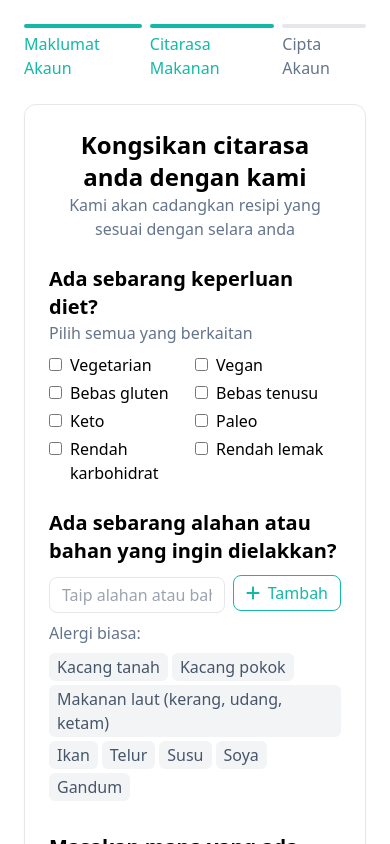
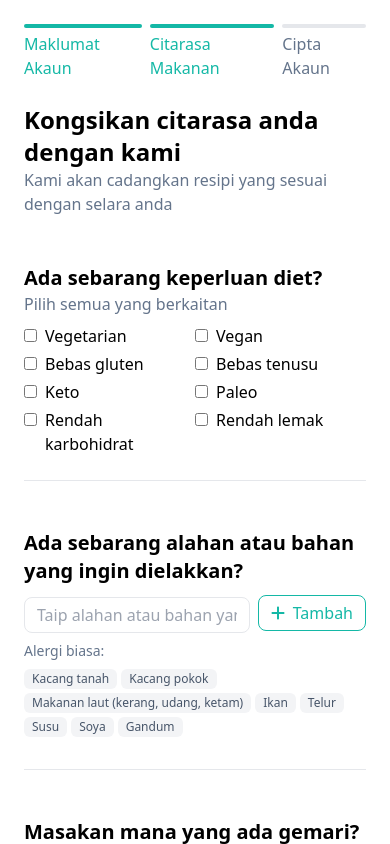
Before and after one commit to rulkimi/dapur-ai, a Vue app in the folder client/: page /signup in a window 390 px wide. Both pictures are taken after a click on the item "Citarasa Makanan". Shown: the top 844 px of the page. Built offline with nearby package versions, Linux system fonts and the light colour scheme.

Commit message:
layout adjustments for food preferences

```diff
--- a/client/src/components/preferences/allergies.vue
+++ b/client/src/components/preferences/allergies.vue
@@ -56,24 +56,24 @@ const removeAllergy = (index: number) => {
     </Button>
   </div>
   <div class="space-y-2">
-    <span class="block text-slate-500">Alergi biasa:</span>
+    <span class="block text-slate-500 text-sm">Alergi biasa:</span>
     <ul class="flex flex-wrap gap-1">
       <li
         v-for="allergy in commonAllergies"
         :key="allergy"
-        class="cursor-pointer rounded-md px-2 py-0.5"
+        class="cursor-pointer rounded-md px-2 py-0.5 text-xs"
         :class="modelValue.includes(allergy) ? 'bg-teal-100 text-teal-500' : 'bg-gray-100 hover:bg-gray-200 text-slate-600'"
         @click="addAllergy(allergy)"
       >
         {{ capitalizeFirstLetter(allergy) }}
       </li>
     </ul>
-    <span v-if="modelValue.length" class="block text-slate-500">Alergi anda:</span>
+    <span v-if="modelValue.length" class="block text-slate-500 text-sm">Alergi anda:</span>
     <ul class="flex flex-wrap gap-1">
       <li
         v-for="(allergy, index) in modelValue"
         :key="allergy"
-        class="bg-gray-100 hover:bg-gray-200 cursor-pointer text-slate-600 rounded-md px-2 py-0.5"
+        class="bg-gray-100 hover:bg-gray-200 cursor-pointer text-slate-600 rounded-md px-2 py-0.5 text-xs"
       >
         {{ capitalizeFirstLetter(allergy) }}
         <font-awesome-icon
--- a/client/src/components/signup/account-information.vue
+++ b/client/src/components/signup/account-information.vue
@@ -9,10 +9,11 @@ const password = ref<string>('')
 </script>
 
 <template>
-  <div class="grid grid-cols-5 gap-2 border-b py-8">
+  <div class="space-y-4">
+    <div class="md:grid md:grid-cols-5 gap-2 border-b py-8 space-y-2 md:space-y-0">
       <div class="col-span-2 font-semibold text-xl">Maklumat Akaun</div>
       <div class="col-span-3 space-y-2">
-      <div class="flex gap-2">
+        <div class="flex flex-col md:flex-row gap-2">
           <FormInput
             class="flex-grow"
             v-model="username"
@@ -49,4 +50,8 @@ const password = ref<string>('')
         </div>
       </div>
     </div>
+    <div class="flex justify-end gap-1">
+      <slot name="footer"></slot>
+    </div>
+  </div>
 </template>
--- a/client/src/components/signup/food-preferences.vue
+++ b/client/src/components/signup/food-preferences.vue
@@ -1,46 +1,50 @@
 <script setup lang="ts">
-import Button from '../../components/button.vue';
-import PreferenceLayout from '../../layouts/preference-layout.vue';
-import Allergies from '../../components/preferences/allergies.vue';
-import DietaryRestrictions from '../../components/preferences/dietary-restrictions.vue';
-import PreferredCuisines from '../../components/preferences/preferred-cuisines.vue';
-import { ref } from 'vue';
-import { useRouter } from 'vue-router';
-import { capitalizeFirstLetter } from '../../utils';
+import Button from "../../components/button.vue";
+import PreferenceLayout from "../../layouts/preference-layout.vue";
+import Allergies from "../../components/preferences/allergies.vue";
+import DietaryRestrictions from "../../components/preferences/dietary-restrictions.vue";
+import PreferredCuisines from "../../components/preferences/preferred-cuisines.vue";
+import { ref } from "vue";
+import { useRouter } from "vue-router";
+import { capitalizeFirstLetter } from "../../utils";
 
 const dietaryRestrictions = ref<string[]>([]);
 const preferredCuisines = ref<string[]>([]);
-const allergies = ref<string[]>([])
+const allergies = ref<string[]>([]);
 
 interface PreferredSpice {
-  name: string
-  description: string
+  name: string;
+  description: string;
 }
 const preferredSpices: PreferredSpice[] = [
-  { name: 'mild', description: 'Saya lebih suka sedikit atau tiada pedas.' },
-  { name: 'medium', description: 'Saya gemar tahap kepedasan sederhana.' },
-  { name: 'hot', description: 'Saya suka makanan pedas!' }
-]
-const preferredSpice = ref<string>('mild')
+  { name: "mild", description: "Saya lebih suka sedikit atau tiada pedas." },
+  { name: "medium", description: "Saya gemar tahap kepedasan sederhana." },
+  { name: "hot", description: "Saya suka makanan pedas!" },
+];
+const preferredSpice = ref<string>("mild");
 
-const router = useRouter()
+const router = useRouter();
 const savePreferences = () => {
   const food_preferences = {
     dietary_restrictions: dietaryRestrictions.value,
     allergies: allergies.value,
     preferred_cuisines: preferredCuisines.value,
-    spice_level: preferredSpice.value
-  }
-  console.table(food_preferences)
-  router.push('/recipes')
-}
+    spice_level: preferredSpice.value,
+  };
+  console.table(food_preferences);
+  router.push("/recipes");
+};
 </script>
 
 <template>
-  <div class="custom-card space-y-6 max-w-3xl mx-auto">
-    <div class="text-center">
-      <h2 class="text-2xl font-semibold">Kongsikan citarasa anda dengan kami</h2>
-      <span class="block text-slate-500">Kami akan cadangkan resipi yang sesuai dengan selara anda</span>
+  <div class="space-y-6 max-w-3xl mx-auto">
+    <div>
+      <h2 class="text-2xl font-semibold">
+        Kongsikan citarasa anda dengan kami
+      </h2>
+      <span class="block text-slate-500"
+        >Kami akan cadangkan resipi yang sesuai dengan selara anda</span
+      >
     </div>
 
     <form @submit.prevent="savePreferences" class="space-y-6">
@@ -51,7 +55,9 @@ const savePreferences = () => {
         <DietaryRestrictions v-model="dietaryRestrictions" />
       </PreferenceLayout>
 
-      <PreferenceLayout title="Ada sebarang alahan atau bahan yang ingin dielakkan?">
+      <PreferenceLayout
+        title="Ada sebarang alahan atau bahan yang ingin dielakkan?"
+      >
         <Allergies v-model="allergies" />
       </PreferenceLayout>
 
@@ -75,7 +81,7 @@ const savePreferences = () => {
               :value="spice.name"
               name="spice-level"
               v-model="preferredSpice"
-            >
+            />
             <label :for="spice.name">
               {{ capitalizeFirstLetter(spice.name) }} - {{ spice.description }}
             </label>
@@ -83,13 +89,10 @@ const savePreferences = () => {
         </ul>
       </PreferenceLayout>
 
-      <div class="flex gap-1 justify-end">
+      <div class="flex justify-end gap-1">
         <slot name="footer-button"></slot>
-        <Button icon="bookmark" type="submit">
-          Simpan Citarasa
-        </Button>
+        <Button icon="bookmark" type="submit"> Simpan Citarasa </Button>
       </div>
     </form>
-
   </div>
 </template>
--- a/client/src/layouts/preference-layout.vue
+++ b/client/src/layouts/preference-layout.vue
@@ -6,12 +6,12 @@ defineProps<{
 </script>
 
 <template>
-  <div class="space-y-2">
-    <div>
+  <div class="space-y-2 md:space-y-0 md:grid md:grid-cols-5 md:gap-4 border-b py-6">
+    <div class="md:col-span-2">
       <h3 class="text-xl font-semibold">{{ title }}</h3>
       <span v-if="subtitle" class="block text-slate-500">{{ subtitle }}</span>
     </div>
-    <div class="space-y-2">
+    <div class="space-y-2 md:col-span-3">
       <slot></slot>
     </div>
   </div>
--- a/client/src/pages/signup.vue
+++ b/client/src/pages/signup.vue
@@ -32,7 +32,12 @@ const handleStepChange = (step: number) => {
   >
     <template #content="{ step }">
       <div v-if="step.title === 'Maklumat Akaun'">
-        <AccountInformation />
+        <AccountInformation>
+          <template #footer>
+            <Button variant="primary-outline" @click="handlePreviousStep">Previous</Button>
+            <Button @click="handleNextStep">Next</Button>
+          </template>
+        </AccountInformation>
       </div>
       <div v-else-if="step.title === 'Citarasa Makanan'">
         <FoodPreferences>
@@ -42,9 +47,5 @@ const handleStepChange = (step: number) => {
         </FoodPreferences>
       </div>
     </template>
-    <template v-if="currentStep !== 2" #footer>
-      <Button variant="primary-outline" @click="handlePreviousStep">Previous</Button>
-      <Button @click="handleNextStep">Next</Button>
-    </template>
   </Stepper>
 </template>
```
Lines whose indentation alone changed are shown as unchanged.
